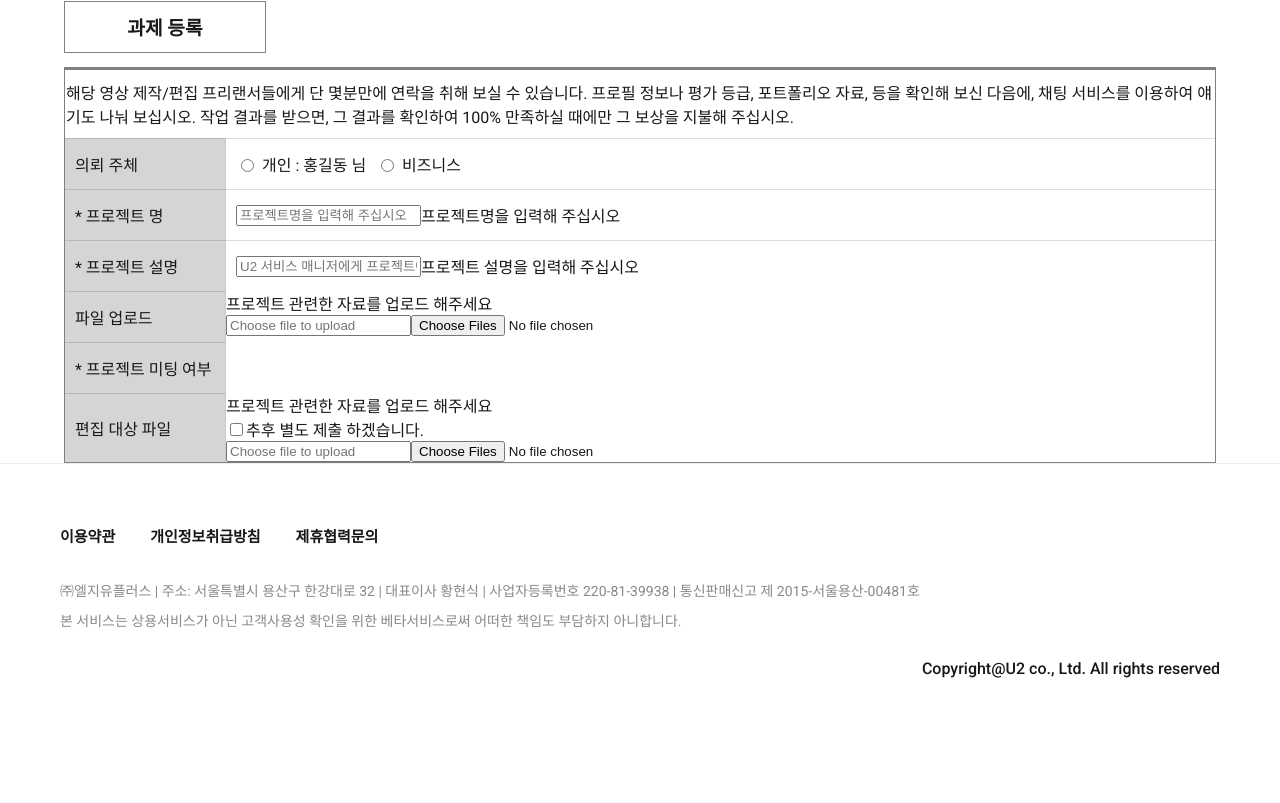
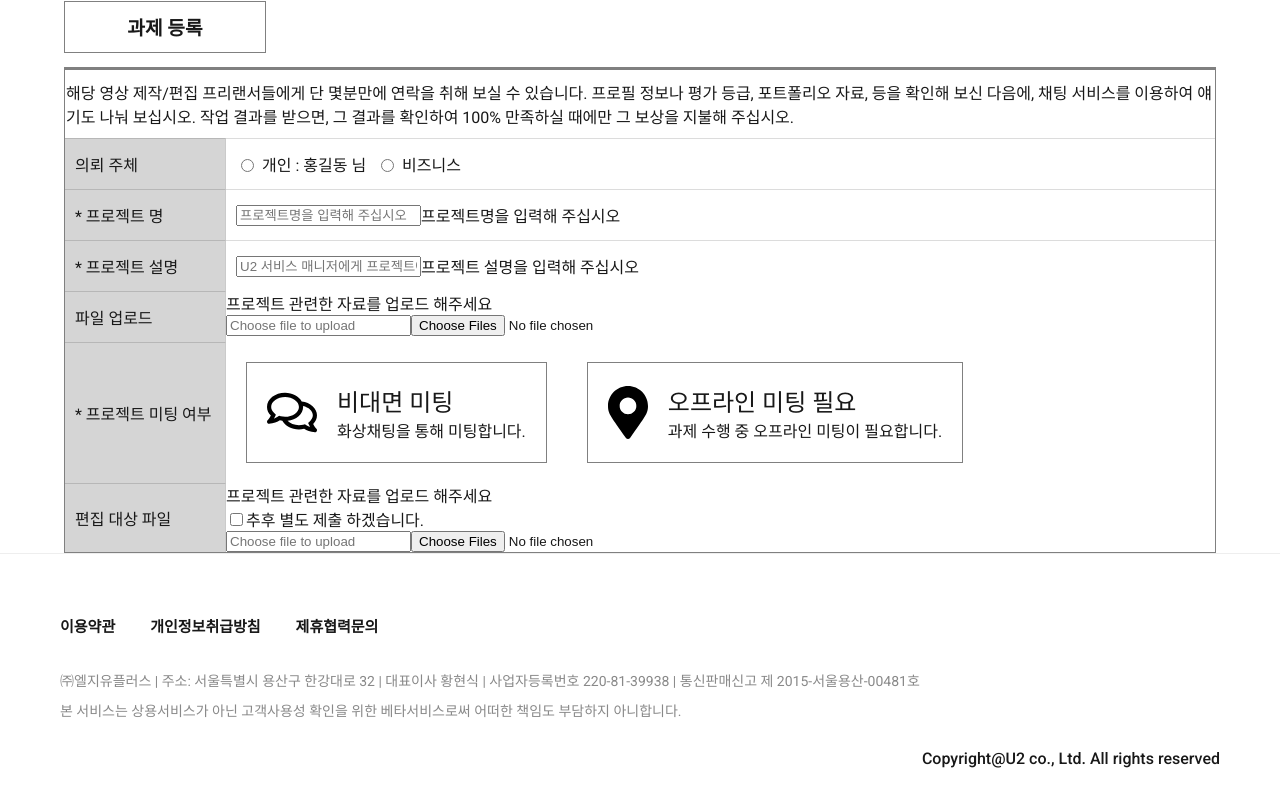
Before and after one commit to hunhunseunghun/U2, a React (Create React App) app: page /prjregi in a window 1280 px wide. Shown: the part 1305-2108 px from the top of the page. Before the commit the page ends 2018 px from the top, so only its background shows below. Built offline with nearby package versions, Linux system fonts and the light colour scheme.

Commit message:
06232340

```diff
--- a/src/Page/ProjectRegistration/Registration/Registration.jsx
+++ b/src/Page/ProjectRegistration/Registration/Registration.jsx
@@ -1,12 +1,27 @@
 import React, { useState, useEffect, useRef } from "react";
 import { RegiContainer } from "./RegistrationStyled.jsx";
+import chatIcon from "../../../Img/chat.svg";
+import offlineChatIcon from "../../../Img/offlinechat.svg";
 
 const Registration = () => {
   const selectDom = useRef(0);
+  const [onMeet, setOnMeet] = useState(null); //온라인 오프라인 미팅 state 값
   const [upLoadFile, setUpLoadFile] = useState(null); //업로드 파일 객체
   const [uploadFilePath, setUploadFilePath] = useState("Choose file to upload"); //업로드 파일패스 , placholder 값
   const [editFilePath, setEditFilePath] = useState("Choose file to upload"); //편집 대상 파일 패스, placeholder 값
   const [editFile, setEditFile] = useState(null);
+
+  // on offline meet state handle
+
+  const handleOnline = () => {
+    setOnMeet(true);
+  };
+  console.log(onMeet);
+  const handleOffline = () => {
+    setOnMeet(false);
+  };
+  console.log(onMeet);
+
   // const [upLoadFileArr, setUploadFileArr] = useState([]); //업로드 파일 배열
   const fileChangeHandler = (e) => {
     let fileNames = [];
@@ -149,8 +164,42 @@ const Registration = () => {
           </div> */}
         </div>
       </section>
-      <section className="ele">
+      <section className="ele ">
         <div className="menu">* 프로젝트 미팅 여부</div>
+        <div
+          className={
+            onMeet !== null && onMeet ? "onlineMeet isActive" : "onlineMeet"
+          }
+          onClick={handleOnline}
+        >
+          <img
+            src={chatIcon}
+            width="50px"
+            alt="onlineChat"
+            clasName="onlineMeetIcon"
+          />
+          <div className="onlineMeetText">
+            <div>비대면 미팅</div>
+            <div>화상채팅을 통해 미팅합니다.</div>
+          </div>
+        </div>
+        <div
+          className={
+            onMeet !== null && !onMeet ? "offlineMeet isActive" : "offlineMeet"
+          }
+          onClick={handleOffline}
+        >
+          <img
+            src={offlineChatIcon}
+            alt={offlineChatIcon}
+            className="offlineIcon"
+            width="40px"
+          />
+          <div className="offlineMeetText">
+            <div>오프라인 미팅 필요</div>
+            <div>과제 수행 중 오프라인 미팅이 필요합니다.</div>
+          </div>
+        </div>
       </section>
       <section className="ele">
         <div className="menu">편집 대상 파일</div>
--- a/src/Page/ProjectRegistration/Registration/RegistrationStyled.jsx
+++ b/src/Page/ProjectRegistration/Registration/RegistrationStyled.jsx
@@ -34,4 +34,56 @@ export const RegiContainer = styled.div`
       margin-right: 10px;
     }
   }
+
+  .onlineMeet {
+    display: flex;
+    justify-content: center;
+    align-items: center;
+
+    margin: 20px;
+    padding: 20px;
+    border: 1px solid grey;
+
+    img {
+      margin-right: 20px;
+    }
+
+    &:hover {
+      border: 1px solid blue;
+      cursor: pointer;
+      transform: scale(1.01);
+    }
+  }
+
+  .offlineMeet {
+    display: flex;
+    justify-content: center;
+    align-items: center;
+    margin: 20px;
+    padding: 20px;
+    border: 1px solid grey;
+
+    img {
+      margin-right: 20px;
+    }
+
+    &:hover {
+      border: 1px solid blue;
+      cursor: pointer;
+      transform: scale(1.01);
+    }
+  }
+
+  .isActive {
+    border: 1px solid blue;
+    transform: scale(1.01);
+  }
+  //when click select meet tag isActive on
+
+  .onlineMeetText > div:first-child {
+    font-size: 1.5rem;
+  }
+  .offlineMeetText > div:first-child {
+    font-size: 1.5rem;
+  }
 `;
```
Also changed, not shown: src/Img/chat.svg (added), src/Img/offlinechat.svg (added).
